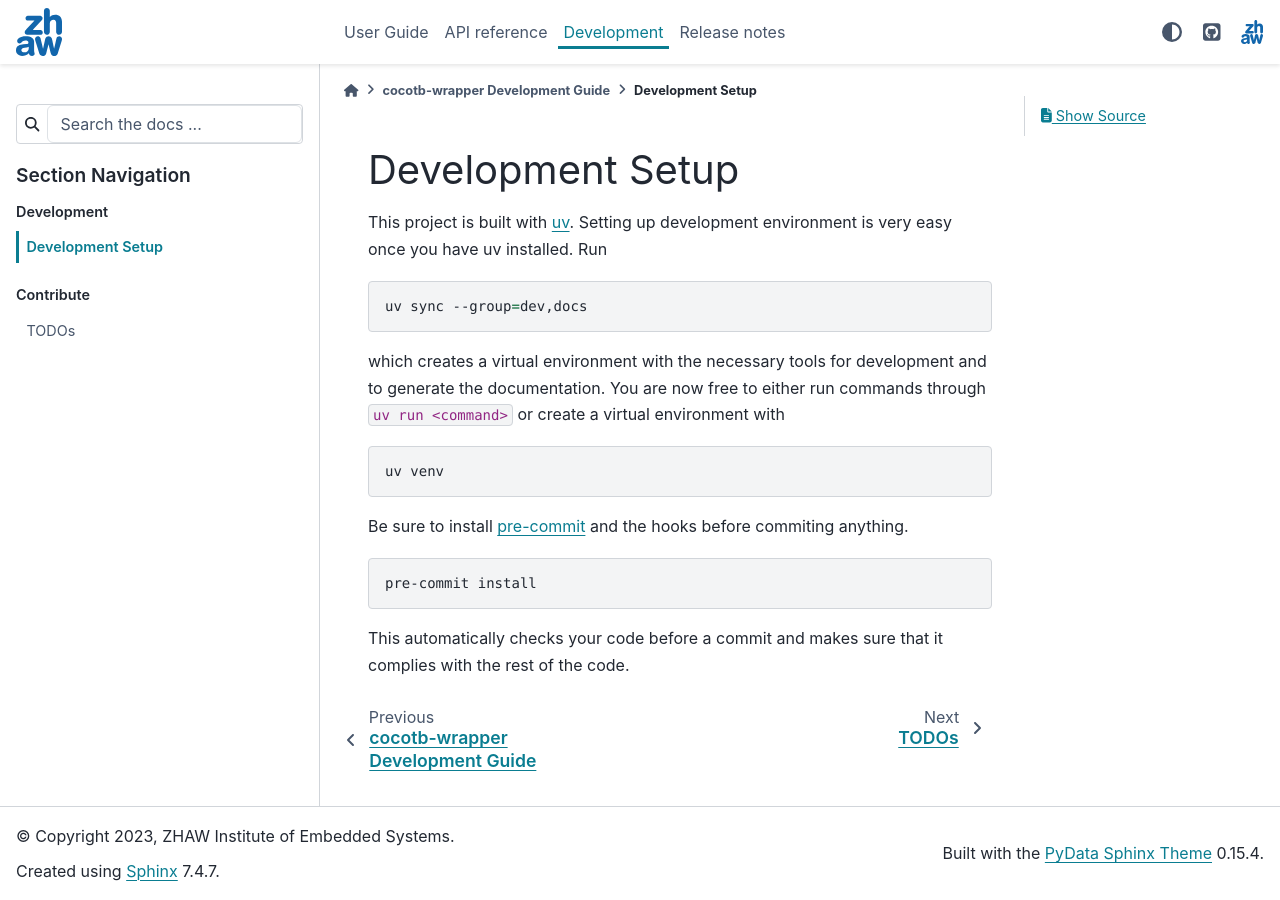
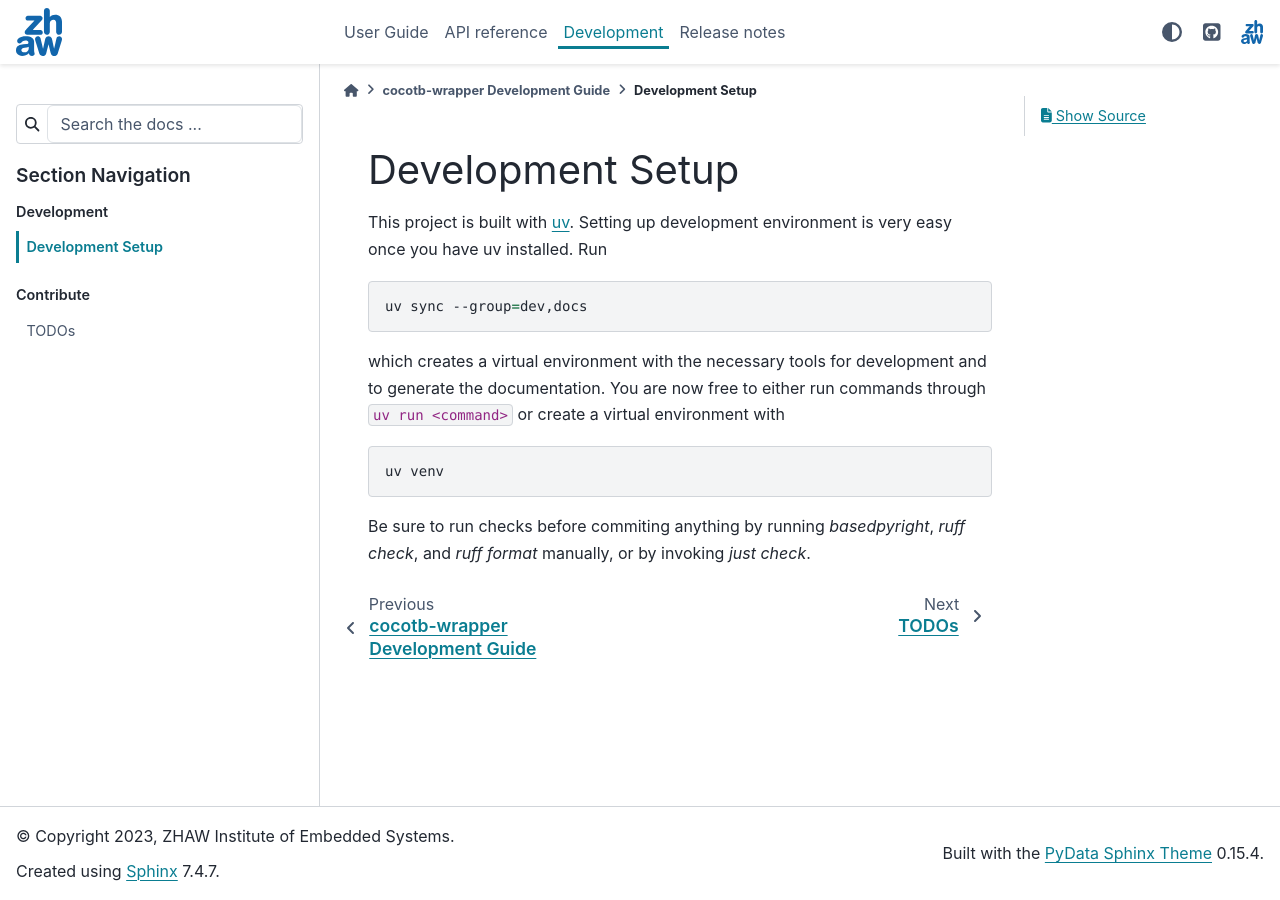
Before and after one commit to InES-HPMM/cocotb-wrapper, a Sphinx documentation site: the page built from docs/dev/setup.rst, in a window 1280 px wide. Built offline with Sphinx 7.4.7 and the PyData theme 0.15.4, drawn with Linux system fonts in a browser that asks for light colours; formulas are drawn with MathJax 3.

Commit message:
feat: use just instead of pre-commit hooks

```diff
--- a/docs/dev/setup.rst
+++ b/docs/dev/setup.rst
@@ -19,12 +19,5 @@ to generate the documentation. You are now free to either run commands through
 
    uv venv
 
-Be sure to install `pre-commit <https://pre-commit.com/>`_ and the hooks before
-commiting anything.
-
-.. code-block:: bash
-
-   pre-commit install
-
-This automatically checks your code before a commit and makes sure that it
-complies with the rest of the code.
+Be sure to run checks before commiting anything by running `basedpyright`,
+`ruff check`, and `ruff format` manually, or by invoking `just check`.
--- a/pyproject.toml
+++ b/pyproject.toml
@@ -37,7 +37,6 @@ repository = "https://github.com/InES-HPMM/cocotb-wrapper"
 dev = [
     "basedpyright>=1.28.1",
     "coverage>=7.3.2",
-    "pre-commit>=3.5.0",
     "pytest>=7.4.3",
     "pytest-cov>=4.1.0",
     "pytest-sugar>=0.9.7",
```
Also changed, not shown: .pre-commit-config.yaml (deleted), 5 other files.
